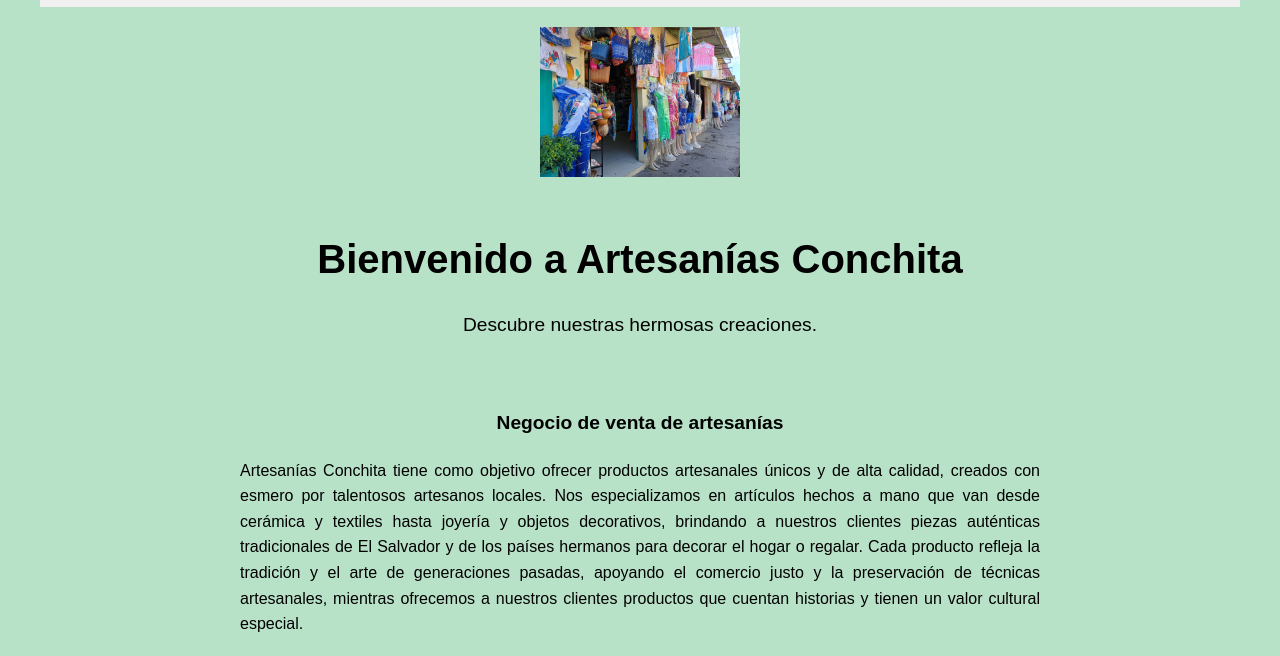
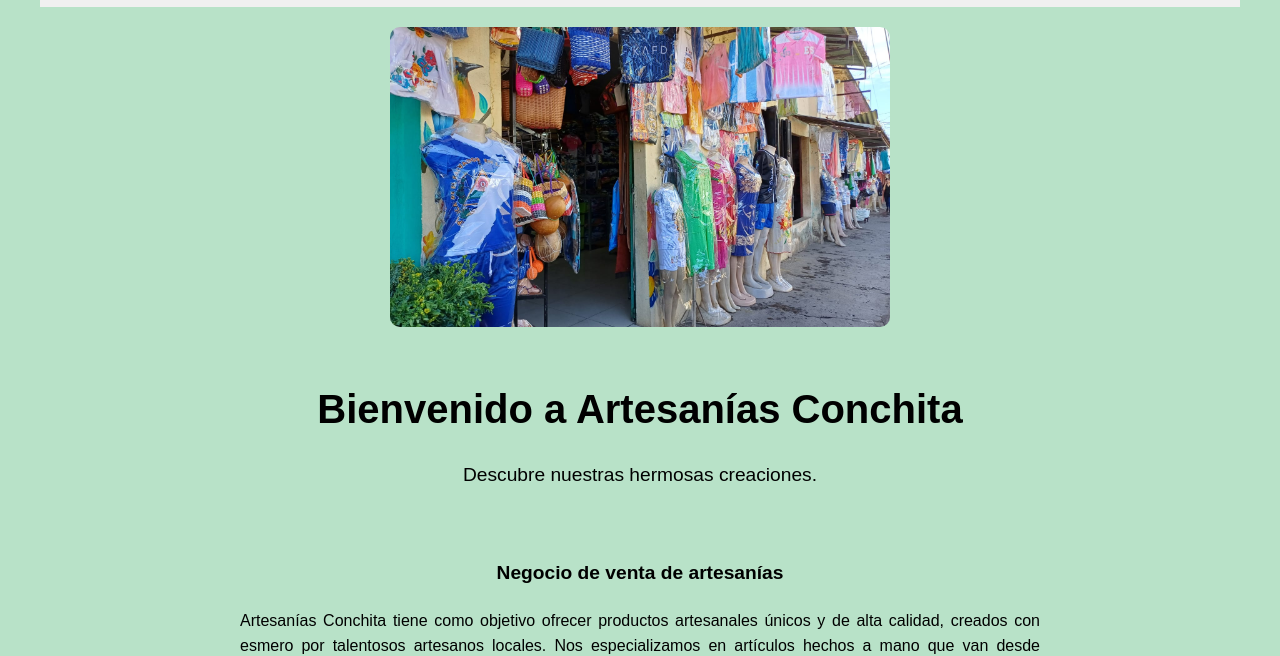
Before and after one commit to Artesanias-Conchita/artesanias-conchita, a plain HTML site: page Artesanías Conchita/index.html in a window 1280 px wide. Shown: the part 144-800 px from the top of the page. Drawn offline with Linux system fonts and the light colour scheme; files that its build step writes are made by us from their sources.

Commit message:
index carrusel

```diff
--- a/Artesanías Conchita/index.html
+++ b/Artesanías Conchita/index.html
@@ -18,10 +18,10 @@
       align-items: center;
       padding: 10px 20px;
       background-color: #f0f0f0;
-      margin-bottom: 20px; /* Añadido margen inferior para separar del contenido */
+      margin-bottom: 20px;
     }
 
-    header div { /* Estilos para el contenedor del logo y el nombre */
+    header div {
       display: flex;
       align-items: center;
     }
@@ -51,7 +51,7 @@
     }
 
     nav a.active {
-      background-color: #e0b0b0; /* Resalta la pestaña activa */
+      background-color: #e0b0b0;
       color: #fff;
     }
 
@@ -73,6 +73,28 @@
       text-align: center;
       margin-top: 30px;
     }
+
+    /* CARRUSEL REDUCIDO */
+    .carousel-container {
+      width: 500px;
+      height: 300px;
+      margin: 0 auto 30px auto;
+      overflow: hidden;
+      border-radius: 10px;
+      position: relative;
+    }
+
+    .carousel-slide {
+      display: none;
+      width: 100%;
+      height: 100%;
+    }
+
+    .carousel-slide img {
+      width: 100%;
+      height: 100%;
+      object-fit: cover;
+    }
   </style>
 </head>
 <body>
@@ -89,7 +111,6 @@
     <a href="contacto.html">Contacto</a>
     <a href="preguntas.html">Preguntas</a>
   </nav>
-
 </header>
 
 <div class="carousel-container">
@@ -112,13 +133,14 @@
   const slides = document.querySelectorAll(".carousel-slide");
   const numSlides = slides.length;
 
+  slides[slideIndex].style.display = "block"; // Mostrar la primera imagen
+
   function nextSlide() {
     slides[slideIndex].style.display = "none";
     slideIndex = (slideIndex + 1) % numSlides;
     slides[slideIndex].style.display = "block";
   }
 
-    // Cambia de imagen cada 3 segundos (3000 milisegundos)
   setInterval(nextSlide, 3000);
 </script>
 
```
Lines whose indentation alone changed are shown as unchanged.
